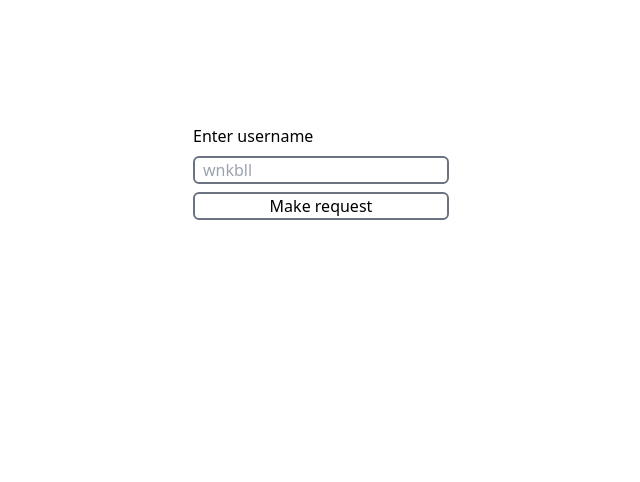
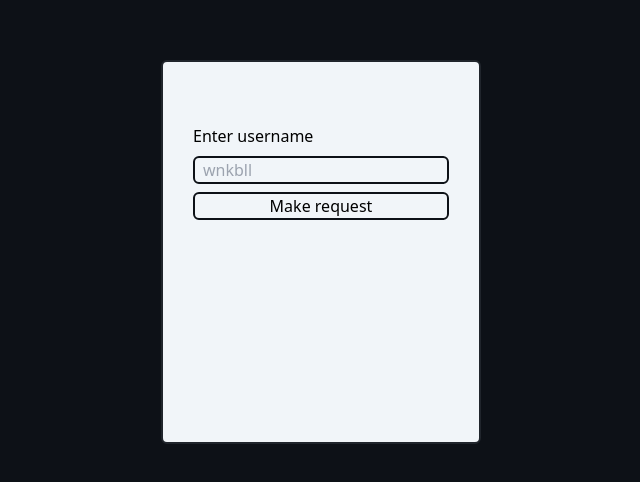
Before and after one commit to wnkbll/github-explorer, a React (Create React App) app: page / in a window 1280 px wide. Shown: the part 148-630 px from the top of the page, without its empty margins (319-959 px from the left). Built offline with nearby package versions, Linux system fonts and the light colour scheme.

Commit message:
Changed color of bg

```diff
--- a/src/App.js
+++ b/src/App.js
@@ -1,9 +1,24 @@
-import React from "react";
+import React, { useState } from "react";
 import RequestForm from "./components/RequestForm";
+import { useFetch } from "./hooks/useFetch";
+import Requests from "./api/requests";
 
 function App() {
+	const [username, setUsername] = useState("");
+	const [repos, setRepos] = useState([]);
+
+	const [fetchingRepos, isLoading, error] = useFetch(async (username) => {
+		const response = await Requests.getRepos(username);
+
+		return response;
+	});
+
+	function getRepos() {
+		setRepos([...repos, fetchingRepos(username)]);
+	}
+
 	return (
-		<RequestForm />
+		<RequestForm username={username} setUsername={setUsername} getRepos={getRepos} />
 	);
 }
 
--- a/src/components/RequestForm.jsx
+++ b/src/components/RequestForm.jsx
@@ -1,25 +1,10 @@
 import React, { useState } from "react";
-import Requests from "../api/requests";
-import { useFetch } from "../hooks/useFetch";
 
-function RequestForm() {
-	const [username, setUsername] = useState("");
-	const [repos, setRepos] = useState([]);
-
-	const [fetchingRepos, isLoading, error] = useFetch(async (username) => {
-		const response = await Requests.getRepos(username);
-
-		return response;
-	});
-
-	function getRepos() {
-		setRepos([...repos, fetchingRepos(username)]);
-	}
-
+function RequestForm({username, setUsername, getRepos}) {
 	return (
-		<div className="grid grid-cols-3 grid-rows-3 h-screen w-screen place-items-center">
-			<div className="col-start-2 col-end-3 row-start-2 row-end-3">
-				<div className="h-64 w-64">
+		<div className="grid grid-cols-3 grid-rows-3 h-screen w-screen bg-github-main place-items-center">
+			<div className="col-start-2 col-end-3 row-start-2 row-end-3 grid grid-cols-1 grid-rows-3 w-80 h-96 bg-slate-100 border-2 border-solid border-github-border rounded-md place-items-center">
+				<div className="row-start-2 row-end-3 h-64 w-64">
 					<label htmlFor="username" className="w-64 block mb-2">
 						Enter username
 					</label>
@@ -28,12 +13,12 @@ function RequestForm() {
 						onChange={(e) => setUsername(e.target.value)}
 						id="username"
 						type="text"
-						className="w-64 border-2 border-solid border-gray-500 rounded-md outline-none px-2 mb-2"
+						className="w-64 bg-slate-100 border-2 border-solid border-github-main rounded-md outline-none px-2 mb-2"
 						placeholder="wnkbll"
 					/>
 					<button
 						onClick={getRepos}
-						className="w-64 border-2 border-solid border-gray-500 rounded-md hover:bg-gray-100"
+						className="w-64 border-2 border-solid border-github-main rounded-md hover:bg-gray-300"
 					>
 						Make request
 					</button>
--- a/tailwind.config.js
+++ b/tailwind.config.js
@@ -4,7 +4,12 @@ module.exports = {
 		"./src/**/*.{js,jsx,ts,tsx}",
 	],
 	theme: {
-		extend: {},
+		extend: {
+			colors: {
+				"github-main": "#0d1117",
+				"github-border": "#20252c"
+			}
+		},
 	},
 	plugins: [],
 };
```
